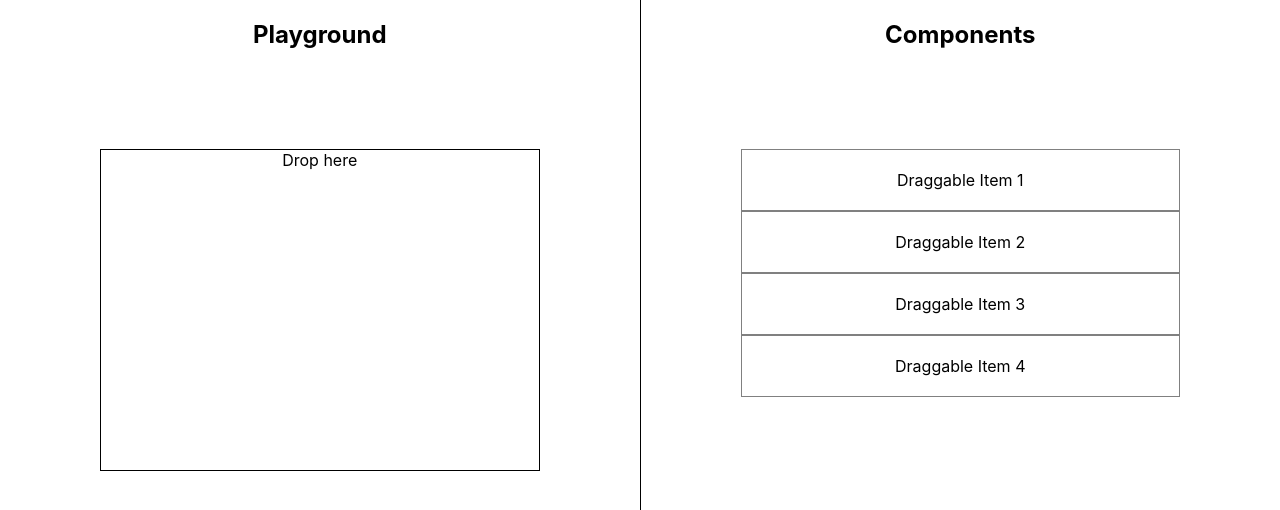
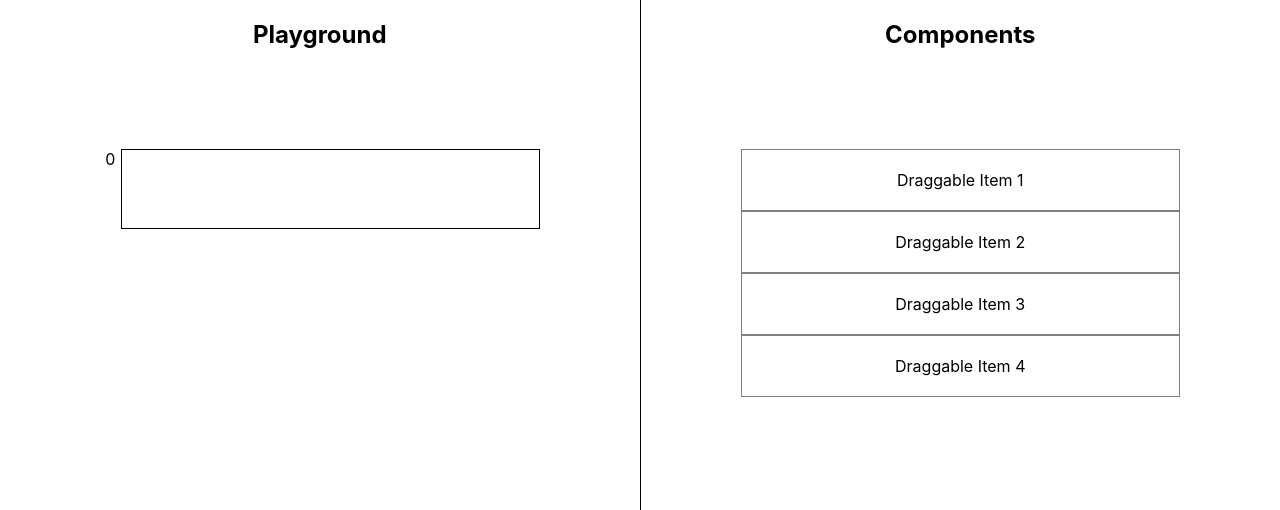
Before and after one commit to AmaanGrofers/draggables, a React (Create React App) app: page / in a window 1280 px wide. Shown: the top 510 px of the page. Built offline with nearby package versions, Linux system fonts and the light colour scheme.

Commit message:
added multiple drop areas

```diff
--- a/src/App.js
+++ b/src/App.js
@@ -1,4 +1,3 @@
-import logo from "./logo.svg";
 import "./App.css";
 import Components from "./Components";
 import Playground from "./Playground";
@@ -12,9 +11,14 @@ function App() {
     const { active, over } = event;
 
     if (over) {
+      console.log("on drop  :", event);
+
+      const droppableId = over.id.split("-")[0]; // Extract the conceptual id
+      const index = over.id.split("-")[1]; // Extract the index
+
       setDroppedItems((items) => [
         ...items,
-        { id: active.id, data: active.data },
+        { droppableId, index, data: active },
       ]);
     }
   };
--- a/src/Components/DraggableItem.js
+++ b/src/Components/DraggableItem.js
@@ -1,6 +1,6 @@
 import { useDraggable } from "@dnd-kit/core";
 import React from "react";
-import Item from "../Item";
+import DragItem from "../Item/DragItem";
 
 function DraggableItem({ item }) {
   const { id } = item || {};
@@ -23,7 +23,7 @@ function DraggableItem({ item }) {
       {...attributes}
       className="container"
     >
-      <Item item={item} />
+      <DragItem item={item} />
     </div>
   );
 }
--- a/src/Components/index.js
+++ b/src/Components/index.js
@@ -2,10 +2,10 @@ import React from "react";
 import DraggableItem from "./DraggableItem";
 
 const data = [
-  { id: 1, data: "Component 1" },
-  { id: 2, data: "Component 2" },
-  { id: 3, data: "Component 3" },
-  { id: 4, data: "Component 4" },
+  { id: 1, name: "Component 1" },
+  { id: 2, name: "Component 2" },
+  { id: 3, name: "Component 3" },
+  { id: 4, name: "Component 4" },
 ];
 
 function Components() {
--- a/src/Item/index.js
+++ b/src/Item/DragItem.js
@@ -1,6 +1,6 @@
 import React from "react";
 
-function Item({ item }) {
+function DragItem({ item }) {
   return (
     <div style={{ padding: "20px", border: "1px solid grey" }}>
       Draggable Item {item?.id}
@@ -8,4 +8,4 @@ function Item({ item }) {
   );
 }
 
-export default Item;
+export default DragItem;
--- /dev/null
+++ b/src/Item/DropItem.js
@@ -0,0 +1,12 @@
+import React from "react";
+
+function DropItem({ item }) {
+  return (
+    <div style={{ height: "100%", border: "1px solid grey" }}>
+      Draggable Item {item?.id}
+      name: {item?.name}
+    </div>
+  );
+}
+
+export default DropItem;
--- /dev/null
+++ b/src/Playground/DroppableArea.js
@@ -0,0 +1,33 @@
+import { useDroppable } from "@dnd-kit/core";
+import React from "react";
+import DropItem from "../Item/DropItem";
+
+function DroppableArea({ id, index, data }) {
+  const { isOver, setNodeRef } = useDroppable({ id: `${id}-${index}` });
+
+  // current contains the data.........
+  const { data: { current = {} } = {} } = data || {};
+
+  const style = {
+    border: "1px solid black",
+    backgroundColor: isOver ? "lightgreen" : "white",
+    flex: 20,
+  };
+
+  const containerStyle = {
+    display: "flex",
+    margin: "100px",
+    height: "10vh",
+  };
+
+  return (
+    <div style={containerStyle}>
+      <div style={{ flex: 1 }}>{index}</div>
+      <div ref={setNodeRef} style={style}>
+        {Object.keys(current).length > 0 ? <DropItem item={current} /> : null}
+      </div>
+    </div>
+  );
+}
+
+export default DroppableArea;
--- a/src/Playground/index.js
+++ b/src/Playground/index.js
@@ -1,30 +1,31 @@
 import { useDroppable } from "@dnd-kit/core";
 import React from "react";
-import Item from "../Item";
+import DropItem from "../Item/DropItem";
+import DroppableArea from "./DroppableArea";
+
+// start index by 1
+// have index = 0, to add component on top of already added components..
+// have index = index+1, to add component on bottom of already added components..
 
 function Playground({ droppedItems = [], setDroppedItems = () => {} }) {
   console.log("droppedItems :  ", droppedItems);
-
-  const { isOver, setNodeRef } = useDroppable({ id: "droppable_area" });
-
-  const style = {
-    margin: "100px",
-    height: "40vh",
-    border: "1px solid black",
-    backgroundColor: isOver ? "lightgreen" : "white",
-  };
+  const id = "droppable_area";
 
   return (
     <div style={{ flex: 1, height: "100vh" }}>
       <h2>Playground</h2>
 
-      <div ref={setNodeRef} style={style}>
-        <div>
-          {droppedItems?.map((dropped = {}) => (
-            <Item key={dropped?.id} item={dropped?.data?.current} />
-          ))}
-        </div>
-        Drop here
+      <div>
+        <DroppableArea id={id} index={0} />
+        {droppedItems?.map((item, idx) => {
+          const { droppableId, data } = item || {};
+          return (
+            <React.Fragment key={`${droppableId}-${idx}`}>
+              <DroppableArea id={droppableId} index={idx} data={data} />
+              <DroppableArea id={droppableId} index={idx + 1} />
+            </React.Fragment>
+          );
+        })}
       </div>
     </div>
   );
```
